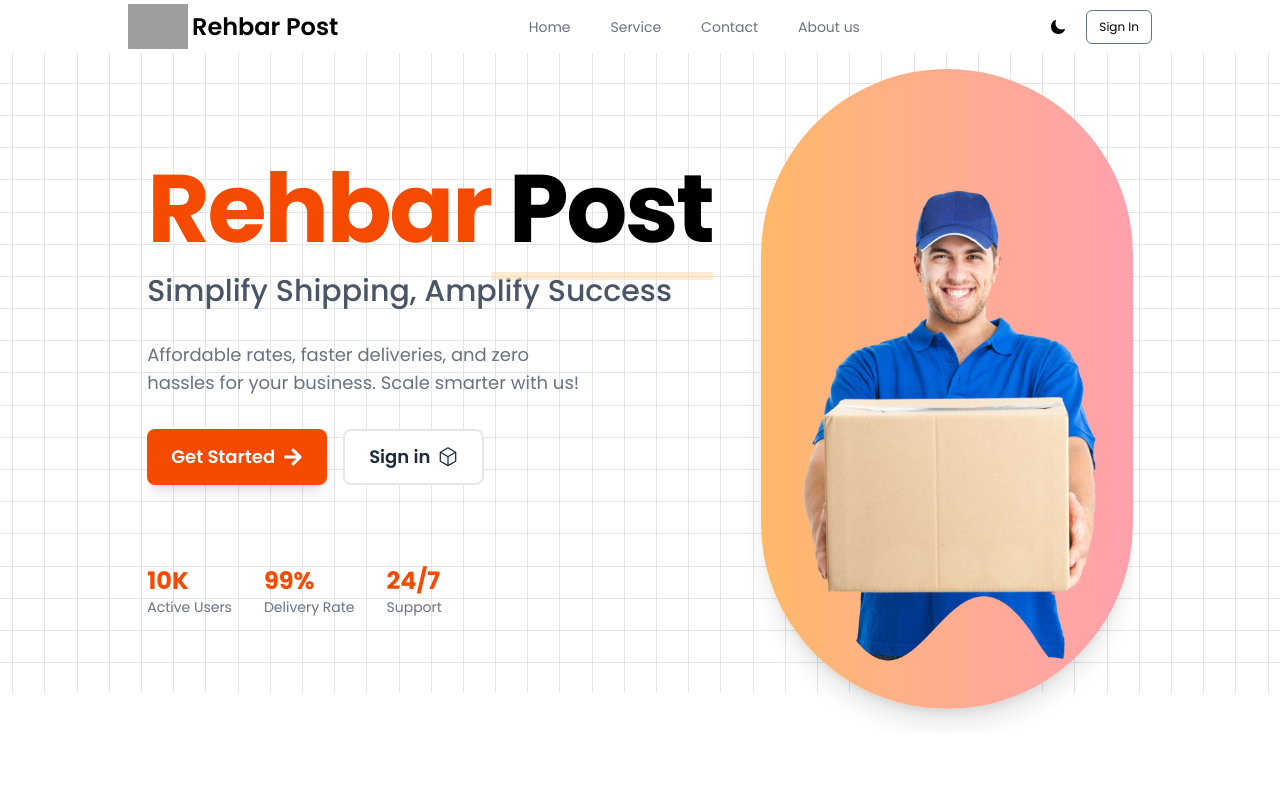
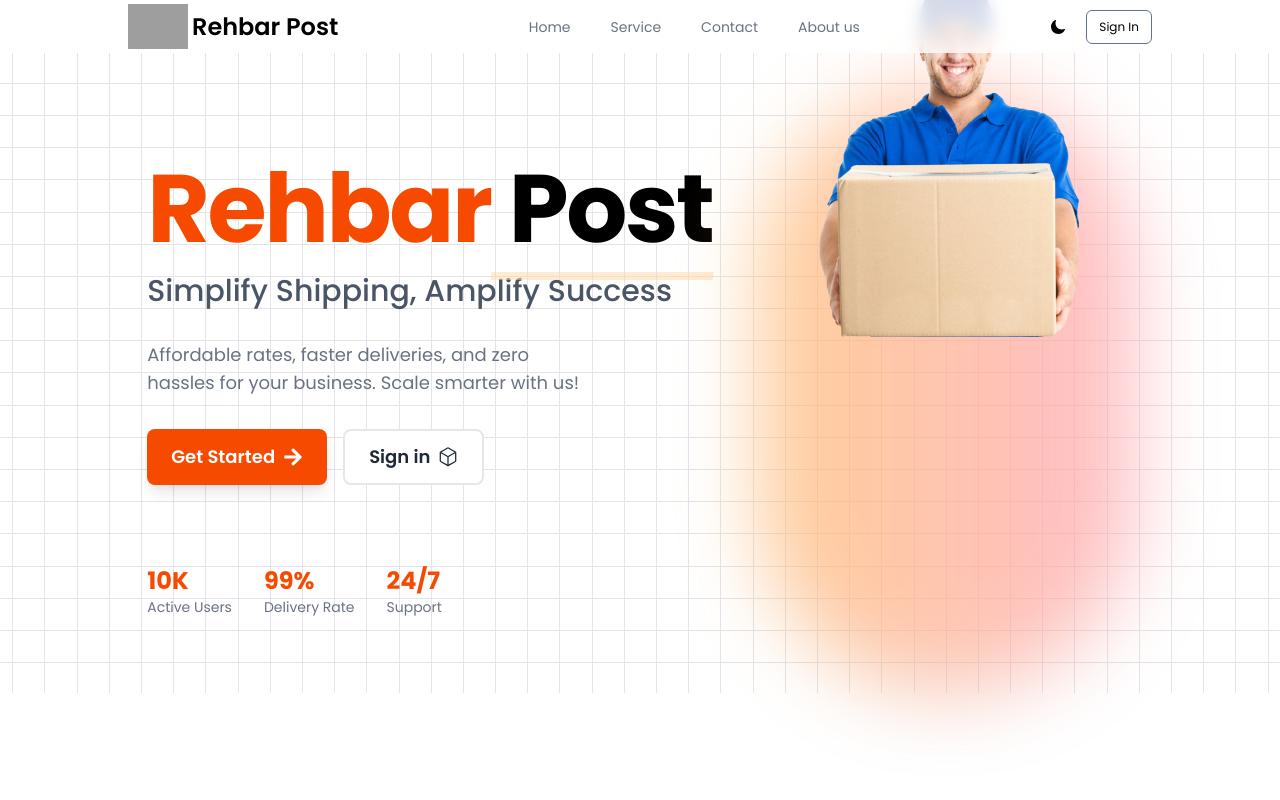
Before and after one commit to DevFaisal/rehbarpost, a React (Vite) app: page / in a window 1280 px wide. Shown: the top 800 px of the page. Built offline with nearby package versions, Linux system fonts and the light colour scheme; grey boxes are pictures that could not be loaded.

Commit message:
bg changes

```diff
--- a/src/components/TopSection.jsx
+++ b/src/components/TopSection.jsx
@@ -50,14 +50,13 @@ const TopSection = () => {
           </div>
         </section>
 
-        <section className="w-full hidden lg:grid lg:w-1/2 relative">
-          <div className="relative bg-gradient-to-r from-orange-900 to-rose-900 dark:from-orange-300 dark:to-rose-300 rounded-full p-5 shadow-xl overflow-visible">
-            <img
-              className="w-full h-[400px] lg:h-[600px] object-cover rounded-2xl"
-              src={dboy}
-              alt="Delivery boy"
-            />
-          </div>
+        <section className="w-full hidden lg:grid lg:w-1/2 relative overflow-visible ">
+          <div className="relative bg-gradient-to-r blur-2xl opacity-70 h-[400px] lg:h-[600px] from-orange-900 to-rose-900 dark:from-orange-300 dark:to-rose-300 rounded-full p-5 shadow-xl overflow-visible"></div>
+          <img
+            className="w-full absolute -top-50 object-cover rounded-2xl"
+            src={dboy}
+            alt="Delivery boy"
+          />
         </section>
       </main>
     </Container>
--- a/src/components/ui/Container.jsx
+++ b/src/components/ui/Container.jsx
@@ -7,7 +7,7 @@ function Container({ children }) {
       <div className="container ">
         <BackgroundGrid />
       </div>
-      <section className="container mx-auto max-w-[77%] z-50 h-[85vh] overflow-hidden">
+      <section className="container mx-auto max-w-[77%] z-50 h-[85vh]  overflow-visible">
         {children}
       </section>
     </main>
```
Also changed, not shown: src/assets/dboy.png.
